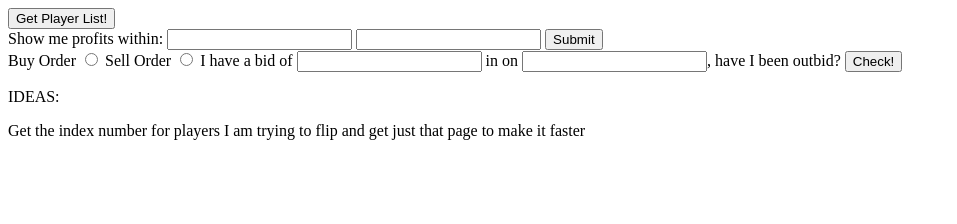
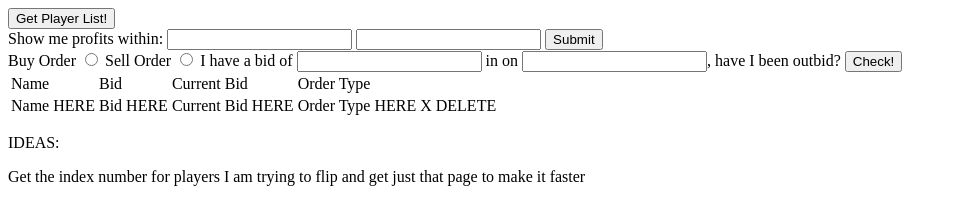
Before and after one commit to EricHess/mlbTheShow19, a website: page index.html in a window 1280 px wide. Shown: the whole page, without its empty margins (0-957 px from the left). Drawn offline with Linux system fonts and the light colour scheme.

Commit message:
adding outbid functionality

```diff
--- a/helpers/helper.js
+++ b/helpers/helper.js
@@ -1,16 +1,19 @@
 
 
-let playerList;
+let playerList = localStorage.getItem("players") != null ? JSON.parse(localStorage.getItem("players")) : null;
 let profitList;
 
+
+
 fetchPlayers = () =>{
+    localStorage.removeItem("players");
     let loadingBar = document.querySelector(".loadingBar");
     loadingBar.innerHTML="Grabbing Players.... Please Wait."
     fetch('/requestPlayers')
     .then(response => response.json())
     .then(data => {
-        // Here's a list of repos!
         playerList = data;
+        localStorage.setItem("players", JSON.stringify(data));
         loadingBar.innerHTML="Players Loaded!"
     })
 }
@@ -27,6 +30,9 @@ gatherProfitRange = (min,max) =>{
 }
 
 outbidChecker = (type, amount, name) =>{
+    //NEED TO GET THE UID INSTEAD OF THE NAME
+    //NEED TO POPULATE BID TABLE
+    //NEED TO CONSISTENTLY CHECK BID TABLE
     let playerElement = playerList.find(obj => obj.name == name);
     fetch('/outbidCheck/'+playerElement.original_page)
     .then(response => response.json())
@@ -36,6 +42,8 @@ outbidChecker = (type, amount, name) =>{
         switch(type){
             case "buyOrder":
             updatedCost.best_buy_price == parseInt(amount) ? console.log('all good still') : console.log('outbid, new bid is: '+updatedCost.best_sell_price)
+            //updateBidTable with name, price, amount
+            updateBidTable();
             break;
 
             case "sellOrder":
@@ -43,6 +51,11 @@ outbidChecker = (type, amount, name) =>{
         }
      });
 
+
+}
+
+updateBidTable = (type, amount, name) =>{
+    let bidTable = document.querySelector("#bidChecker .bidList");
 
 }
 
--- a/index.html
+++ b/index.html
@@ -32,6 +32,26 @@
     </section>
 
 
+    <section id="bidChecker">
+        <table class="bidList">
+            <tr>
+                <td>Name</td>
+                <td>Bid</td>
+                <td>Current Bid</td>
+                <td>Order Type</td>
+                <td></td>
+            </tr>
+
+            <tr data-uid="uid314">
+                <td>Name HERE</td>
+                <td>Bid HERE</td>
+                <td>Current Bid HERE</td>
+                <td>Order Type HERE</td>
+                <td>X DELETE</td>
+            </tr>
+        </table>
+    </section>
+
 
     <p>IDEAS:</p>
 
```
Also changed, not shown: 1 other file.
